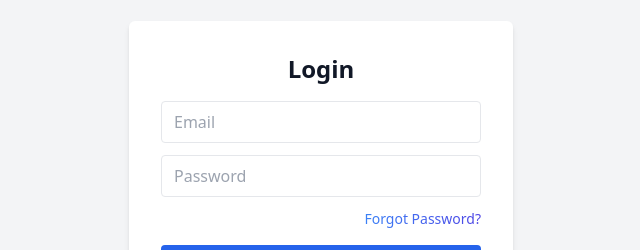
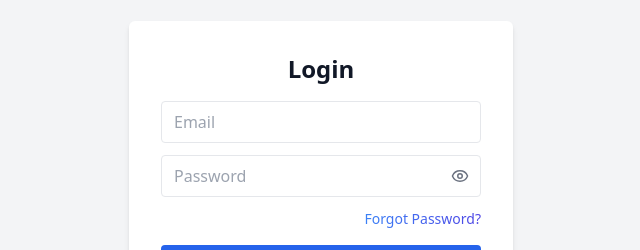
Before and after one commit to JaladeAlan/react, a React (Vite) app: page /login in a window 1280 px wide. Shown: the part 215-465 px from the top of the page, without its empty margins (319-959 px from the left). Built offline with nearby package versions, Linux system fonts and the light colour scheme.

Commit message:
password view toggle for login

```diff
--- a/src/pages/Auth/Login.jsx
+++ b/src/pages/Auth/Login.jsx
@@ -3,12 +3,15 @@ import { Link, useNavigate } from "react-router-dom";
 import { useAuth } from "../../context/AuthContext";
 import handleApiError from "../../utils/handleApiError";
 import FormError from "../../components/FormError";
+import { Eye, EyeOff } from "lucide-react";
 
 export default function Login() {
   const [form, setForm] = useState({ email: "", password: "" });
   const [error, setError] = useState("");
   const [fieldErrors, setFieldErrors] = useState({});
   const [loading, setLoading] = useState(false);
+  const [showPassword, setShowPassword] = useState(false);
+
   const navigate = useNavigate();
   const { login } = useAuth();
 
@@ -45,6 +48,7 @@ export default function Login() {
           <p className="text-red-500 text-sm mb-3 text-center">{error}</p>
         )}
 
+        {/* EMAIL */}
         <div className="mb-3">
           <input
             name="email"
@@ -59,17 +63,29 @@ export default function Login() {
           <FormError error={fieldErrors.email} />
         </div>
 
-        <div className="mb-3">
+        {/* PASSWORD */}
+        <div className="mb-3 relative">
           <input
             name="password"
             value={form.password}
             onChange={handleChange}
             placeholder="Password"
-            type="password"
-            className={`border w-full px-3 py-2 rounded ${
+            type={showPassword ? "text" : "password"}
+            className={`border w-full px-3 py-2 pr-10 rounded ${
               fieldErrors.password ? "border-red-500" : ""
             }`}
           />
+
+          {/* TOGGLE BUTTON */}
+          <button
+            type="button"
+            onClick={() => setShowPassword(!showPassword)}
+            className="absolute right-3 top-1/2 -translate-y-1/2 text-gray-500 hover:text-gray-700"
+            aria-label={showPassword ? "Hide password" : "Show password"}
+          >
+            {showPassword ? <EyeOff size={18} /> : <Eye size={18} />}
+          </button>
+
           <FormError error={fieldErrors.password} />
         </div>
 
@@ -86,7 +102,9 @@ export default function Login() {
           type="submit"
           disabled={loading}
           className={`w-full py-2 rounded text-white flex items-center justify-center ${
-            loading ? "bg-blue-400 cursor-not-allowed" : "bg-blue-600 hover:bg-blue-700"
+            loading
+              ? "bg-blue-400 cursor-not-allowed"
+              : "bg-blue-600 hover:bg-blue-700"
           }`}
         >
           {loading && (
@@ -103,12 +121,12 @@ export default function Login() {
                 r="10"
                 stroke="currentColor"
                 strokeWidth="4"
-              ></circle>
+              />
               <path
                 className="opacity-75"
                 fill="currentColor"
                 d="M4 12a8 8 0 018-8v4a4 4 0 00-4 4H4z"
-              ></path>
+              />
             </svg>
           )}
           {loading ? "Logging in..." : "Login"}
```
